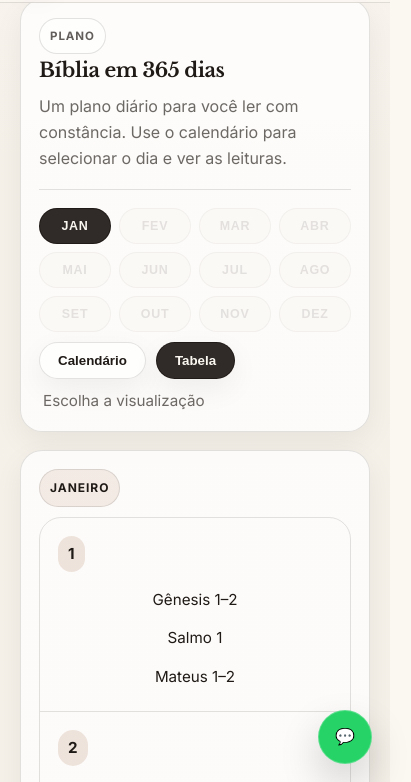
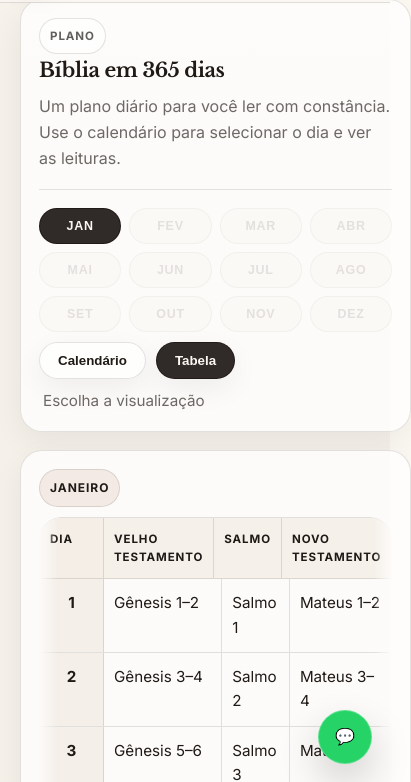
Before and after one commit to caggi/read-your-bible, a plain HTML site: page index.html in a window 390 px wide. Both pictures are taken after a click on the button "Tabela". Shown: the part 2598-3380 px from the top of the page, 411 px wide, since content can reach past the window. Drawn offline with nearby package versions, Linux system fonts and the light colour scheme.

Commit message:
Refina responsividade da visualização em tabela

```diff
--- a/style.css
+++ b/style.css
@@ -897,29 +897,55 @@ body {
     }
 }
 
+/* Responsivo - TABELA de verdade no mobile (com scroll horizontal) */
 @media (max-width: 768px) {
-    .reading-plan__header {
-        display: none;
-    }
 
-    .reading-plan__row {
-        grid-template-columns: 1fr;
-        gap: 6px;
-        padding: 18px;
-    }
+  /* Mantém a tabela como tabela e permite scroll */
+  .reading-plan{
+    overflow-x: auto;
+    -webkit-overflow-scrolling: touch;
+    text-align: left; /* evita aquele centro estranho no mobile */
+  }
 
-    .reading-plan__row span {
-        border: none;
-        padding: 4px 0;
-    }
+  /* Mantém header e linhas como grid, mas com largura mínima */
+  .reading-plan__header,
+  .reading-plan__row{
+    grid-template-columns: 64px 1.4fr .8fr 1.2fr;
+  }
 
-    .reading-plan__row .day {
-        width: fit-content;
-        padding: 6px 10px;
-        border-radius: 999px;
-        background: rgba(168, 119, 85, .18);
-        margin-bottom: 6px;
-    }
+  /* Ajuste de densidade */
+  .reading-plan__header{
+    font-size: .72rem;
+  }
+  .reading-plan__header span{
+    padding: 12px 10px;
+  }
+  .reading-plan__row{
+    font-size: .95rem;
+  }
+  .reading-plan__row span{
+    padding: 12px 10px;
+  }
+
+  /* DIA sticky (fica preso à esquerda enquanto arrasta) */
+  .reading-plan__header span:first-child,
+  .reading-plan__row span:first-child{
+    position: sticky;
+    left: 0;
+    z-index: 2;
+    background: rgba(244, 239, 231, .95);
+  }
+
+  /* Garante que o "day" continue com destaque e por cima */
+  .reading-plan .day{
+    z-index: 3;
+    background: rgba(168, 119, 85, .12);
+  }
+
+  /* dica visual de scroll (sombra na lateral) */
+  .reading-plan{
+    mask-image: linear-gradient(to right, transparent 0, black 18px, black calc(100% - 18px), transparent 100%);
+  }
 }
 
 /* ===== Subhead episódios ===== */
```
Also changed, not shown: index.html (indentation only).
